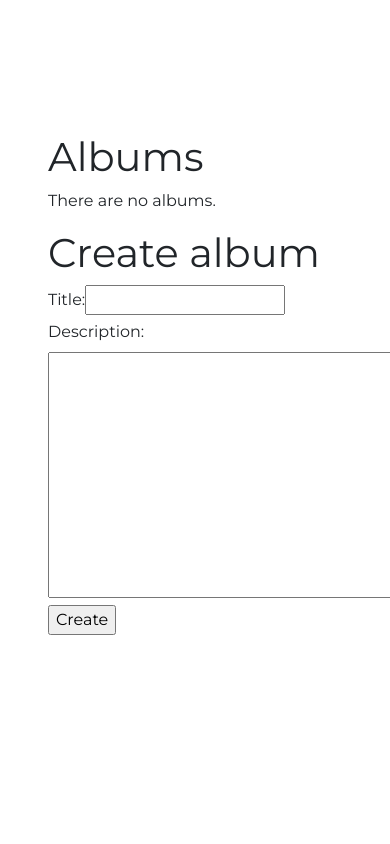
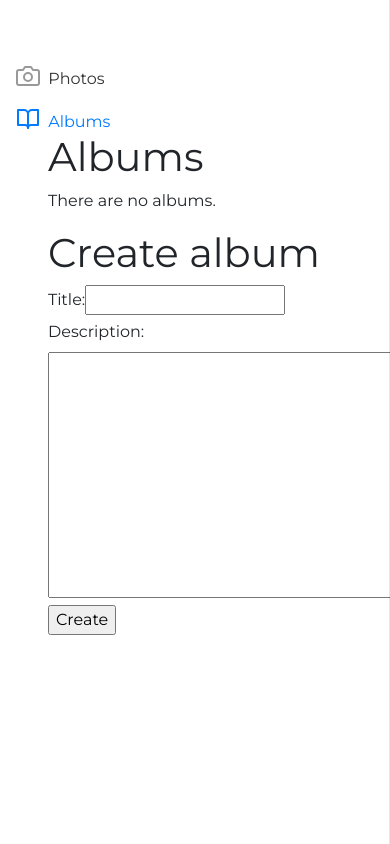
Before and after one commit to bbliem/bordone-room, a Django app: page /albums/ in a window 390 px wide; the page is wider, and only the part inside the window is pictured. Run offline with Django 3.2, Linux system fonts and the light colour scheme; data that the repository does not hold is empty; some libraries are stand-ins or nearby versions.

Commit message:
Navigation sidebar always visible

```diff
--- a/gallery/templates/gallery/base.html
+++ b/gallery/templates/gallery/base.html
@@ -33,7 +33,7 @@ document.addEventListener('DOMContentLoaded', function() {
 
 <div class="container-fluid">
   <div class="row">
-    <nav class="col-md-2 d-none d-md-block bg-right sidebar">
+    <nav class="col-md-2 bg-right sidebar">
       <div class="sidebar-sticky">
         <ul class="nav flex-column">
           <li class="nav-item">
```
